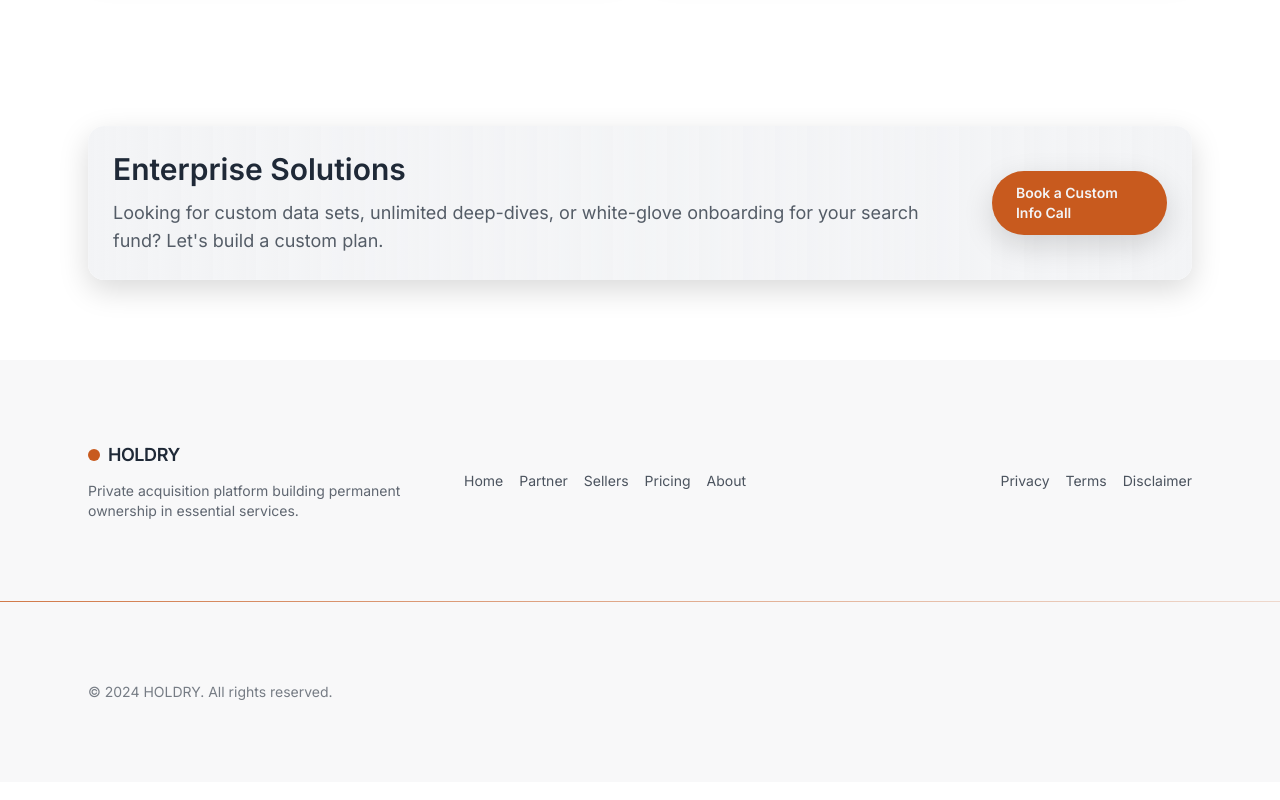
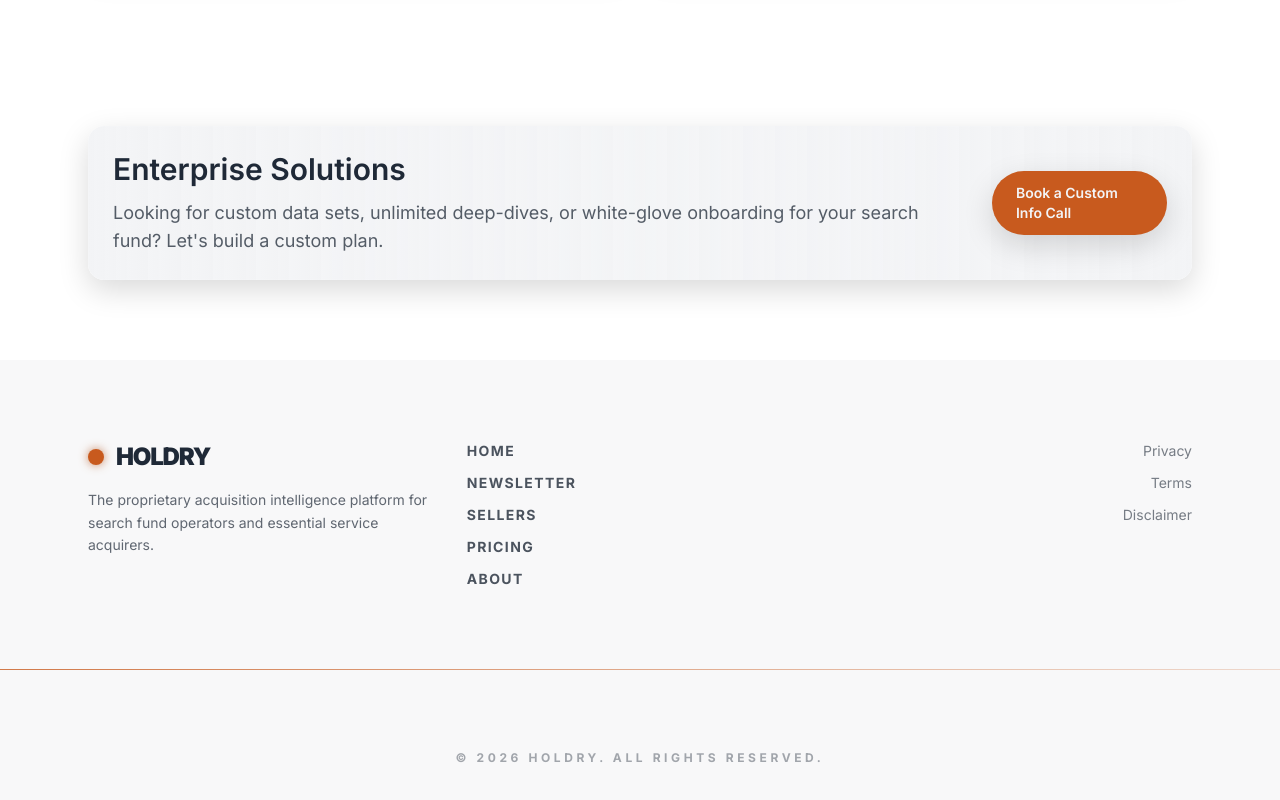
Before and after one commit to 7vw5pwdknv-spec/withpane.com, a Next.js app: page / in a window 1280 px wide. Shown: the part 2410-3210 px from the top of the page. Built offline with nearby package versions, Linux system fonts and the light colour scheme.

Commit message:
Update Footer.tsx

```diff
--- a/src/components/Footer.tsx
+++ b/src/components/Footer.tsx
@@ -2,7 +2,7 @@ import Link from "next/link";
 
 const links = [
   { href: "/", label: "Home" },
-  { href: "/partner", label: "Partner" },
+  { href: "/newsletter", label: "Newsletter" },
   { href: "/sellers", label: "Sellers" },
   { href: "/pricing", label: "Pricing" },
   { href: "/about", label: "About" }
@@ -17,36 +17,38 @@ const legalLinks = [
 export function Footer() {
   return (
     <footer className="border-t border-white/5 bg-midnight/60">
-      <div className="section grid gap-6 py-10 md:grid-cols-3 md:items-center">
-        <div className="space-y-3">
-          <div className="flex items-center gap-2 text-lg font-semibold tracking-tight">
-            <span className="h-3 w-3 rounded-full bg-accent"></span>
+      <div className="section grid gap-8 py-16 md:grid-cols-3">
+        <div className="space-y-4">
+          <div className="flex items-center gap-3 text-2xl font-black tracking-tighter text-sand">
+            <span className="h-4 w-4 rounded-full bg-accent shadow-[0_0_10px_rgba(189,107,62,0.8)]"></span>
             HOLDRY
           </div>
-          <p className="text-sm text-sand/70">
-            Private acquisition platform building permanent ownership in essential services.
+          <p className="text-sm leading-relaxed text-sand/70">
+            The proprietary acquisition intelligence platform for search fund operators and essential service acquirers.
           </p>
         </div>
 
-        <div className="flex flex-wrap gap-4 text-sm text-sand/80">
+        <div className="flex flex-col gap-3 text-sm font-bold uppercase tracking-widest text-sand/80">
           {links.map((link) => (
-            <Link key={link.href} href={link.href} className="hover:text-accent">
+            <Link key={link.href} href={link.href} className="transition-colors hover:text-accent">
               {link.label}
             </Link>
           ))}
         </div>
 
-        <div className="flex flex-wrap gap-4 text-sm text-sand/80 md:justify-end">
+        <div className="flex flex-col gap-3 text-sm text-sand/60 md:items-end">
           {legalLinks.map((link) => (
-            <Link key={link.href} href={link.href} className="hover:text-accent">
+            <Link key={link.href} href={link.href} className="hover:text-sand">
               {link.label}
             </Link>
           ))}
         </div>
       </div>
 
-      <div className="gradient-bar" />
-      <div className="section py-6 text-sm text-sand/60">© 2024 HOLDRY. All rights reserved.</div>
+      <div className="gradient-bar h-[1px] w-full bg-gradient-to-r from-transparent via-accent/40 to-transparent" />
+      <div className="section py-8 text-center text-xs font-bold uppercase tracking-[0.3em] text-sand/40">
+        © 2026 HOLDRY. All rights reserved.
+      </div>
     </footer>
   );
 }
```
